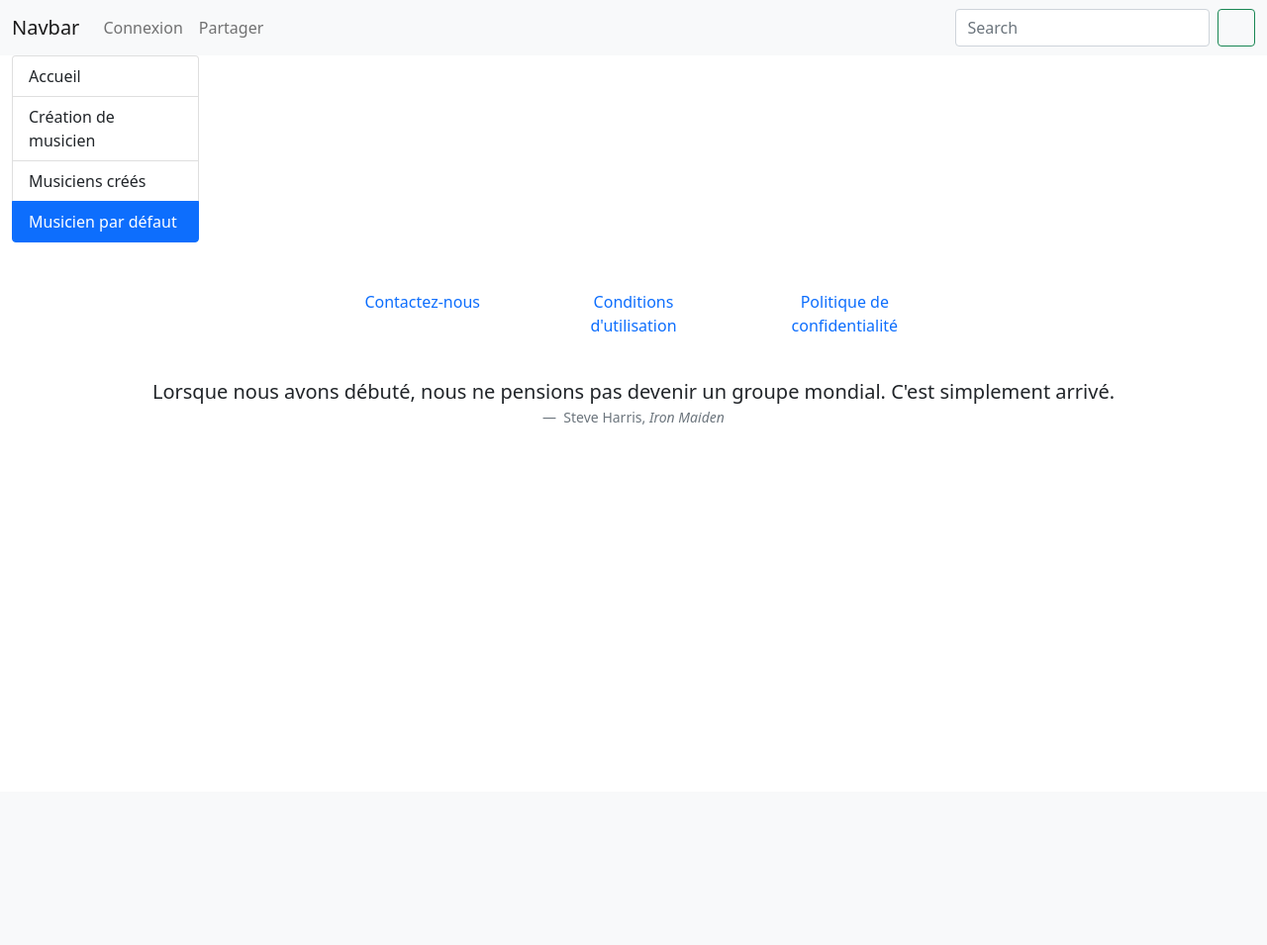
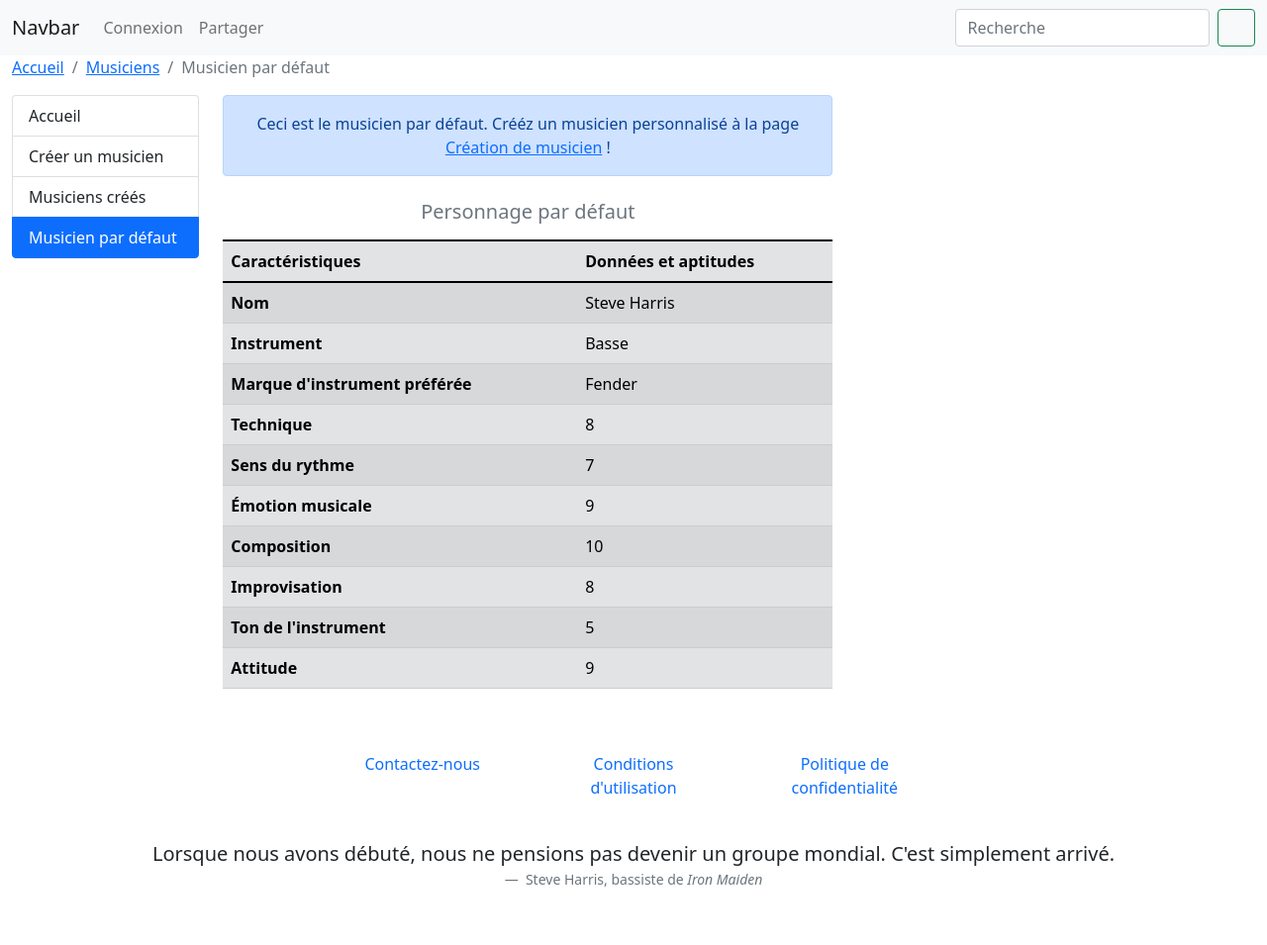
Before and after one commit to maxbtchr/d-and-d-musical, a Flask app: page /personnage-par-defaut in a window 1280 px wide. Shown: the whole page at 99% size. Before the commit the page ends 429 px from the top, so only its background shows below. Run offline with Flask 2, Linux system fonts and the light colour scheme; some libraries are stand-ins or nearby versions; some web fonts are replaced.

Commit message:
fil d'ariane + musicien par défaut: premier jet

```diff
--- a/templates/accueil.html
+++ b/templates/accueil.html
@@ -27,7 +27,7 @@
 <div class="col-lg-5 bg-dark">
     <div class="card">
         <div class="card-body">
-            <p class="h4">Dongeon et Dragon : Rock Band</p>
+            <h1 class="h4">Dongeon et Dragon : Rock Band</h1>
 
             <p>La série Rock Band est de retour, cette fois sous l’effigie du célèbre jeu Donjons et Dragons ! Comme
                 dans le jeu traditionnel de Donjons et Dragons, vous et vos amis devez créer vos personnages, mais cette
--- a/templates/layout.html
+++ b/templates/layout.html
@@ -29,7 +29,7 @@
                         </li>
                     </ul>
                     <form class="d-flex">
-                        <input class="form-control me-2" type="search" placeholder="Search" aria-label="Search">
+                        <input class="form-control me-2" type="search" placeholder="Recherche" aria-label="Recherche">
                         <button type="button" class="btn btn-outline-success" data-bs-toggle="modal"
                             data-bs-target="#rechercheModal"><i class="bi bi-search"></i></button>
                         <div class="modal fade" id="rechercheModal" tabindex="-1" aria-labelledby="rechercheModalLabel"
@@ -43,7 +43,7 @@
                                     </div>
                                     <div class="modal-body">
                                         <div class="list-group">
-                                            <p class="h5">Cherchez-vous un de ces liens ?</p>
+                                            <p class="fs-4">Cherchez-vous un de ces liens ?</p>
                                             <a href="accueil" class="list-group-item list-group-item-action">Accueil</a>
                                             <a href="creation" class="list-group-item list-group-item-action">Création
                                                 de musiciens</a>
@@ -67,6 +67,31 @@
     </header>
     <main>
         <div class="container-fluid">
+            {% if page_active == "creation" %}
+            <nav aria-label="fil-d-ariane">
+                <ol class="breadcrumb">
+                    <li class="breadcrumb-item"><a href="#">Accueil</a></li>
+                    <li class="breadcrumb-item"><a href="#">Musiciens</a></li>
+                    <li class="breadcrumb-item active" aria-current="page-actuelle">Créer un musicien</li>
+                </ol>
+            </nav>
+            {% elif page_active == "personnages_crees" %}
+            <nav aria-label="fil-d-ariane">
+                <ol class="breadcrumb">
+                    <li class="breadcrumb-item"><a href="#">Accueil</a></li>
+                    <li class="breadcrumb-item"><a href="#">Musiciens</a></li>
+                    <li class="breadcrumb-item active" aria-current="page-actuelle">Musiciens créés</li>
+                </ol>
+            </nav>
+            {% elif page_active == "personnage_par_defaut" %}
+            <nav aria-label="fil-d-ariane">
+                <ol class="breadcrumb">
+                    <li class="breadcrumb-item"><a href="#">Accueil</a></li>
+                    <li class="breadcrumb-item"><a href="#">Musiciens</a></li>
+                    <li class="breadcrumb-item active" aria-current="page-actuelle">Musicien par défaut</li>
+                </ol>
+            </nav>
+            {% endif %}
             <div class="row">
                 <div class="col-lg-2">
                     <div class="list-group" id="list-tab" role="tablist">
@@ -74,7 +99,7 @@
                         <a class="list-group-item list-group-item-action" href="accueil" role="tab"
                             aria-controls="liste-accueil">Accueil</a>
                         <a class="list-group-item list-group-item-action active" href="creation" role="tab"
-                            aria-controls="liste-creation">Création de musicien</a>
+                            aria-controls="liste-creation">Créer un musicien</a>
                         <a class="list-group-item list-group-item-action" href="personnages-crees" role="tab"
                             aria-controls="liste-personnages-crees">Musiciens créés</a>
                         <a class="list-group-item list-group-item-action" href="personnage-par-defaut" role="tab"
@@ -84,7 +109,7 @@
                         <a class="list-group-item list-group-item-action" href="accueil" role="tab"
                             aria-controls="liste-accueil">Accueil</a>
                         <a class="list-group-item list-group-item-action" href="creation" role="tab"
-                            aria-controls="liste-creation">Création de musicien</a>
+                            aria-controls="liste-creation">Créer un musicien</a>
                         <a class="list-group-item list-group-item-action active" href="personnages-crees" role="tab"
                             aria-controls="liste-personnages-crees">Musiciens créés</a>
                         <a class="list-group-item list-group-item-action" href="personnage-par-defaut" role="tab"
@@ -94,7 +119,7 @@
                         <a class="list-group-item list-group-item-action" href="accueil" role="tab"
                             aria-controls="liste-accueil">Accueil</a>
                         <a class="list-group-item list-group-item-action" href="creation" role="tab"
-                            aria-controls="liste-creation">Création de musicien</a>
+                            aria-controls="liste-creation">Créer un musicien</a>
                         <a class="list-group-item list-group-item-action" href="personnages-crees" role="tab"
                             aria-controls="liste-personnages-crees">Musiciens créés</a>
                         <a class="list-group-item list-group-item-action active" href="personnage-par-defaut" role="tab"
@@ -104,7 +129,7 @@
                         <a class="list-group-item list-group-item-action active" href="accueil" role="tab"
                             aria-controls="liste-accueil">Accueil</a>
                         <a class="list-group-item list-group-item-action" href="creation" role="tab"
-                            aria-controls="liste-creation">Création de musicien</a>
+                            aria-controls="liste-creation">Créer un musicien</a>
                         <a class="list-group-item list-group-item-action" href="personnages-crees" role="tab"
                             aria-controls="liste-personnages-crees">Musiciens créés</a>
                         <a class="list-group-item list-group-item-action" href="personnage-par-defaut" role="tab"
@@ -131,7 +156,7 @@
                         arrivé.</p>
                 </blockquote>
                 <figcaption class="blockquote-footer">
-                    Steve Harris, <cite title="nom-du-groupe">Iron Maiden</cite>
+                    Steve Harris, bassiste de <cite title="nom-du-groupe">Iron Maiden</cite>
                 </figcaption>
             </figure>
         </div>
--- a/templates/personnage-par-defaut.html
+++ b/templates/personnage-par-defaut.html
@@ -1,3 +1,61 @@
 {% extends 'layout.html' %} {% block contenu %}
+<div class="col-lg-6 col-md-10">
+    <div class="alert alert-primary text-center" role="alerte">
+        Ceci est le musicien par défaut. Crééz un musicien personnalisé à la page <a href="creation">Création de
+            musicien</a> !
+    </div>
+    <table class="table table-hover table table-secondary table-striped caption-top">
+        <caption class="text-center h5">Personnage par défaut</caption>
+        <thead>
+            <tr>
+                <th scope="col">Caractéristiques</th>
+                <th scope="col">Données et aptitudes</th>
+            </tr>
+        </thead>
+        <tbody>
+            <tr>
+                <th scope="row">Nom</th>
+                <td>Steve Harris</td>
+            </tr>
+            <tr>
+                <th scope="row">Instrument</th>
+                <td>Basse</td>
+            </tr>
+            <tr>
+                <th scope="row">Marque d'instrument préférée</th>
+                <td>Fender</td>
+            </tr>
+            <tr>
+                <th scope="row">Technique</th>
+                <td>8</td>
+            </tr>
+            <tr>
+                <th scope="row">Sens du rythme</th>
+                <td>7</td>
+            </tr>
+            <tr>
+                <th scope="row">Émotion musicale</th>
+                <td>9</td>
+            </tr>
+            <tr>
+                <th scope="row">Composition</th>
+                <td>10</td>
+            </tr>
+            <tr>
+                <th scope="row">Improvisation</th>
+                <td>8</td>
+            </tr>
+            <tr>
+                <th scope="row">Ton de l'instrument</th>
+                <td>5</td>
+            </tr>
+            <tr>
+                <th scope="row">Attitude</th>
+                <td>9</td>
+            </tr>
+        </tbody>
+    </table>
+
+</div>
 
 {% endblock %}
```
